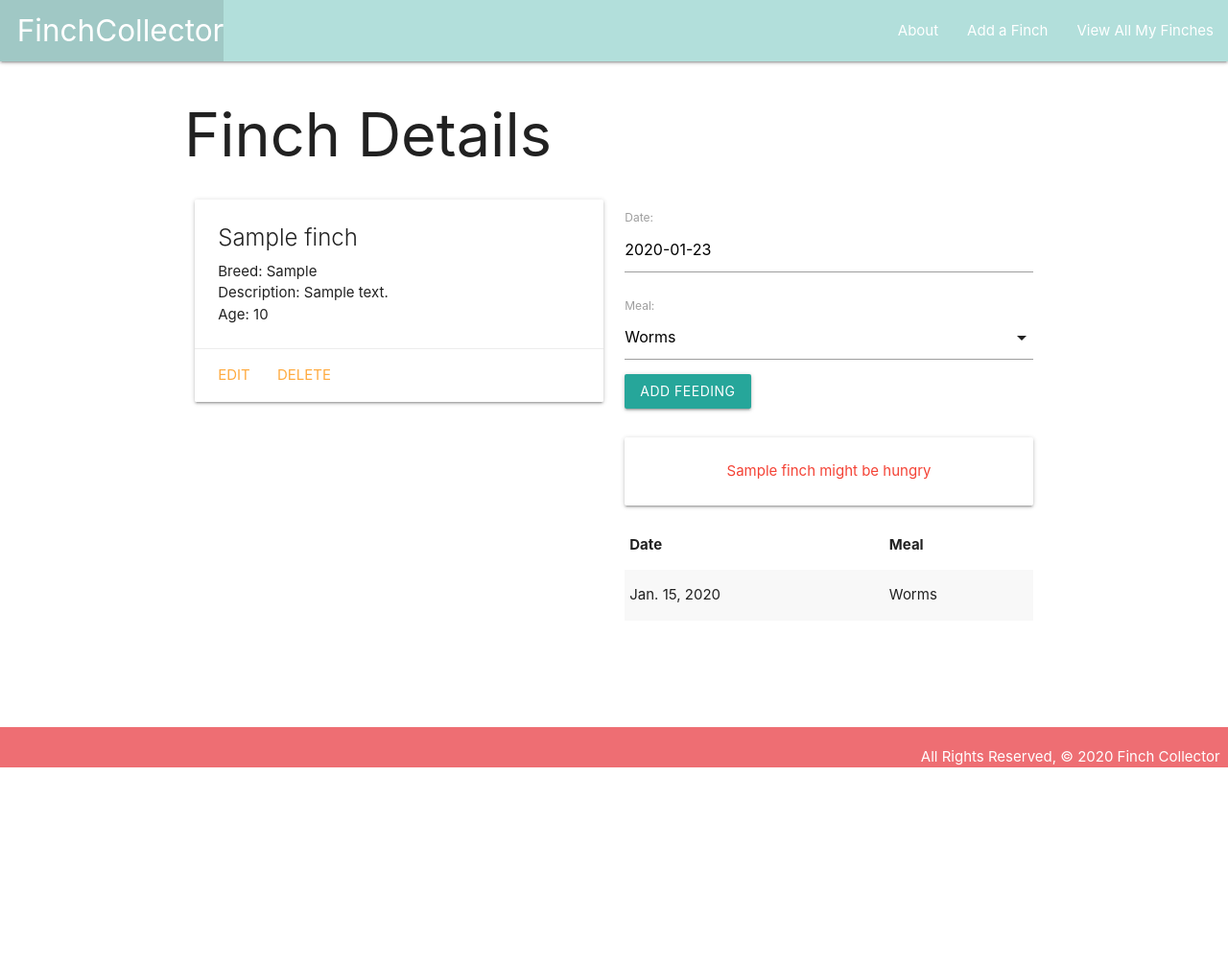
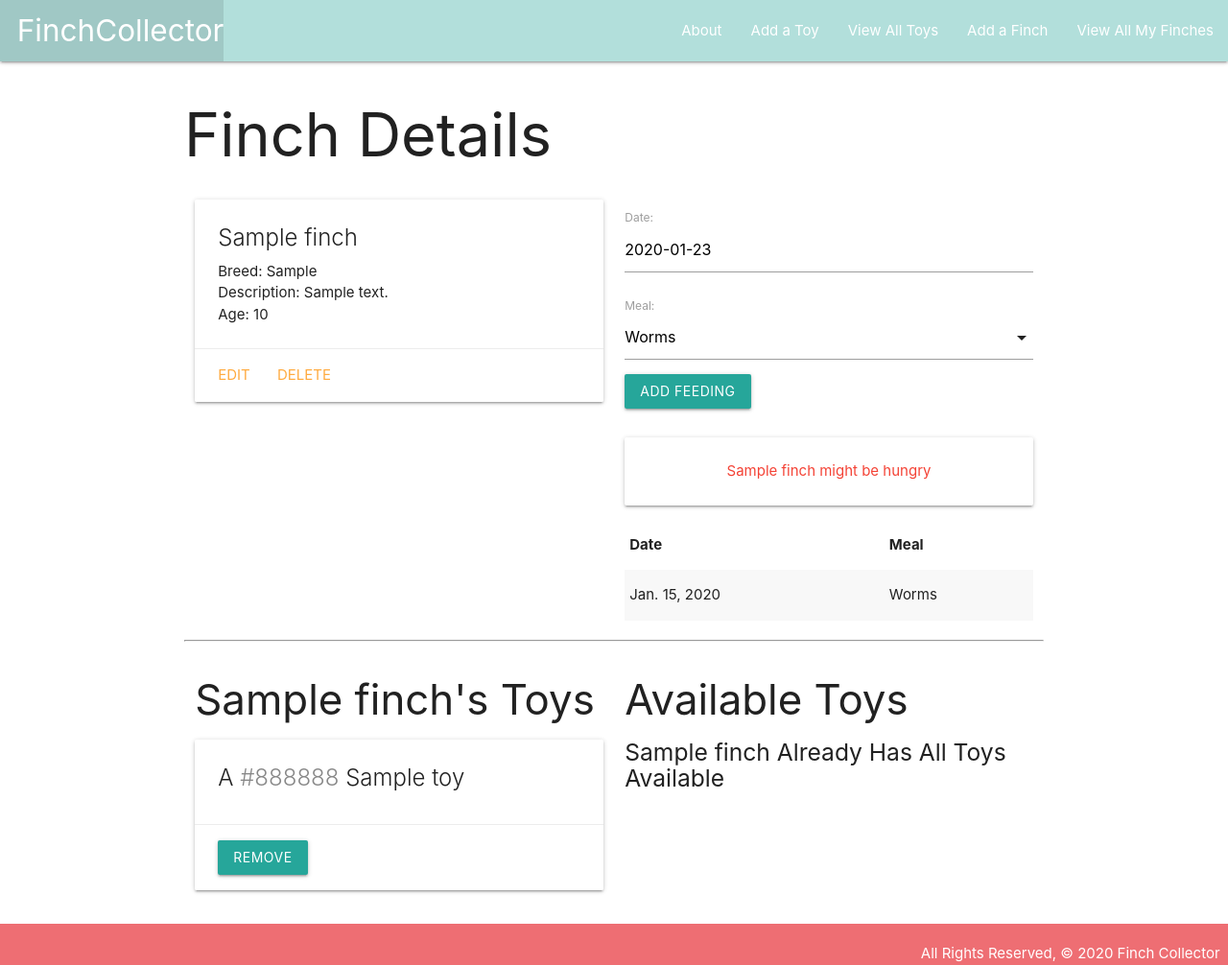
Before and after one commit to chenyanghmilu/Django-Lab, a Django app: page /finches/1/ in a window 1280 px wide. Shown: the whole page at 96% size. Before the commit the page ends 800 px from the top, so only its background shows below. Run offline with Django 3.2, Linux system fonts and the light colour scheme; tables that the repository leaves empty hold one stand-in row (values such as "Sample post").

Commit message:
many to many relation add toys

```diff
--- a/main_app/admin.py
+++ b/main_app/admin.py
@@ -1,7 +1,8 @@
 from django.contrib import admin
 # import your models here
-from .models import Finch, Feeding
+from .models import Finch, Feeding, Toy
 
 # Register your models here
 admin.site.register(Finch)
 admin.site.register(Feeding)
+admin.site.register(Toy)
--- a/main_app/models.py
+++ b/main_app/models.py
@@ -3,16 +3,29 @@ from django.urls import reverse
 from datetime import date
 
 MEALS = (
-    ('W', 'Worms'),
-    ('G', 'Grain'),
-    ('F', 'Forage')
+	('W', 'Worms'),
+	('G', 'Grain'),
+	('F', 'Forage')
 )
+
+
+class Toy(models.Model):
+    name = models.CharField(max_length=50)
+    color = models.CharField(max_length=20)
+
+    def __str__(self):
+        return self.name
+
+    def get_absolute_url(self):
+        return reverse('toys_detail', kwargs={'pk': self.id})
+
 
 class Finch(models.Model):
     name = models.CharField(max_length=100)
     breed = models.CharField(max_length=100)
     description = models.TextField(max_length=250)
     age = models.IntegerField()
+    toys = models.ManyToManyField(Toy)
 
     def __str__(self):
         return self.name
@@ -22,6 +35,7 @@ class Finch(models.Model):
 
     def fed_for_today(self):
         return self.feeding_set.filter(date=date.today()).count() >= len(MEALS)
+
 
 class Feeding(models.Model):
     date = models.DateField()
--- a/main_app/templates/base.html
+++ b/main_app/templates/base.html
@@ -20,6 +20,8 @@
                 </ul>
                 <ul class="right">
                     <li><a href="{% url 'about' %}">About</a></li>
+                    <li><a href="{% url 'toys_create' %}">Add a Toy</a></li>
+                    <li><a href="{% url 'toys_index' %}">View All Toys</a></li>
                     <li><a href="{% url 'finches_create' %}">Add a Finch</a></li>
                     <li><a href="{% url 'index' %}">View All My Finches</a></li>
                 </ul>
--- a/main_app/templates/finches/detail.html
+++ b/main_app/templates/finches/detail.html
@@ -1,5 +1,4 @@
-{% extends 'base.html' %}
-{% block content %}
+{% extends 'base.html' %} {% block content %}
 
 <h1>Finch Details</h1>
 
@@ -24,19 +23,20 @@
     </div>
     <div class="col s6">
         <form action="{% url 'add_feeding' finch.id %}" method="post">
-            {% csrf_token %}
-            {{ feeding_form.as_p }}
+            {% csrf_token %} {{ feeding_form.as_p }}
             <input type="submit" class="btn" value="Add Feeding">
         </form>
-        <br>
-        {% if finch.fed_for_today %}
-            <div class="card-panel teal-text center-align">{{finch.name}} has been fed all meals for today</>
-        {% else %}
+        <br> {% if finch.fed_for_today %}
+        <div class="card-panel teal-text center-align">{{finch.name}} has been fed all meals for today
+            </> {% else %}
             <div class="card-panel red-text center-align">{{finch.name}} might be hungry</div>
             {% endif %}
             <table class="striped">
                 <thead>
-                <tr><th>Date</th><th>Meal</th></tr>
+                    <tr>
+                        <th>Date</th>
+                        <th>Meal</th>
+                    </tr>
                 </thead>
                 <tbody>
                     {% for feeding in finch.feeding_set.all %}
@@ -49,6 +49,52 @@
             </table>
         </div>
     </div>
+
+    <hr>
+    <div class="row">
+        <div class="col s6">
+            <h3>{{ finch.name }}'s Toys</h3>
+            {% if finch.toys.count %} {% for toy in finch.toys.all %}
+            <div class="card">
+                <div class="card-content">
+                    <span class="card-title">
+			A <span style="color: {{ toy.color }}">{{ toy.color }}</span> {{ toy.name }}
+                    </span>
+                </div>
+                <div class="card-action">
+                    <form action="{% url 'unassoc_toy' finch.id toy.id %}" method="post">
+                        {% csrf_token %}
+                        <button type="submit" class="btn">Remove</button>
+                    </form>
+                </div>
+            </div>
+            {% endfor %} {% else %}
+            <h5>No Toys :(</h5>
+            {% endif %}
+        </div>
+        <!-- Available toys will come after this line -->
+        <div class="col s6">
+            <h3>Available Toys</h3>
+            {% if toys.count %} {% for toy in toys.all %}
+            <div class="card">
+                <div class="card-content">
+                    <span class="card-title">
+			A <span style="color: {{ toy.color }}">{{ toy.color }}</span> {{ toy.name }}
+                    </span>
+                </div>
+                <div class="card-action">
+                    <form action="{% url 'assoc_toy' finch.id toy.id %}" method="post">
+                        {% csrf_token %}
+                        <button type="submit" class="btn">Add</button>
+                    </form>
+                </div>
+            </div>
+            {% endfor %} {% else %}
+            <h5>{{finch.name}} Already Has All Toys Available</h5>
+            {% endif %}
+        </div>
+    </div>
+
     <script>
         var dateEl = document.getElementById('id_date');
         M.Datepicker.init(dateEl, {
--- a/main_app/urls.py
+++ b/main_app/urls.py
@@ -10,4 +10,11 @@ urlpatterns = [
     path('finches/<int:pk>/update/', views.FinchUpdate.as_view(), name='finches_update'),
     path('finches/<int:pk>/delete/', views.FinchDelete.as_view(), name='finches_delete'),
     path('finches/<int:finch_id>/add_feeding/', views.add_feeding, name='add_feeding'),
+    path('finches/<int:finch_id>/assoc_toy/<int:toy_id>/', views.assoc_toy, name='assoc_toy'),
+    path('finches/<int:finch_id>/unassoc_toy/<int:toy_id>/', views.unassoc_toy, name='unassoc_toy'),
+    path('toys/', views.ToyList.as_view(), name='toys_index'),
+    path('toys/<int:pk>/', views.ToyDetail.as_view(), name='toys_detail'),
+    path('toys/create/', views.ToyCreate.as_view(), name='toys_create'),
+    path('toys/<int:pk>/update/', views.ToyUpdate.as_view(), name='toys_update'),
+    path('toys/<int:pk>/delete/', views.ToyDelete.as_view(), name='toys_delete'),
 ]
--- a/main_app/views.py
+++ b/main_app/views.py
@@ -1,6 +1,7 @@
 from django.shortcuts import render, redirect
 from django.views.generic.edit import CreateView, UpdateView, DeleteView
-from .models import Finch
+from django.views.generic import ListView, DetailView
+from .models import Finch, Toy
 from .forms import FeedingForm
 
 class FinchCreate(CreateView):
@@ -23,13 +24,16 @@ def about(request):
 
 def finches_index(request):
     finches = Finch.objects.all()
-    return render(request, 'finches/index.html', { 'finches': finches })
+    return render(request, 'finches/index.html', {'finches': finches})
 
 def finches_detail(request, finch_id):
     finch = Finch.objects.get(id=finch_id)
+    toys_finch_doesnt_have = Toy.objects.exclude(
+        id__in=finch.toys.all().values_list('id'))
     feeding_form = FeedingForm()
     return render(request, 'finches/detail.html', {
-        'finch': finch, 'feeding_form': feeding_form
+        'finch': finch, 'feeding_form': feeding_form,
+        'toys': toys_finch_doesnt_have
     })
 
 def add_feeding(request, finch_id):
@@ -43,3 +47,29 @@ def add_feeding(request, finch_id):
         new_feeding.finch_id = finch_id
         new_feeding.save()
     return redirect('detail', finch_id=finch_id)
+
+def assoc_toy(request, finch_id, toy_id):
+    Finch.objects.get(id=finch_id).toys.add(toy_id)
+    return redirect('detail', finch_id=finch_id)
+
+def unassoc_toy(request, finch_id, toy_id):
+    Finch.objects.get(id=finch_id).toys.remove(toy_id)
+    return redirect('detail', finch_id=finch_id)
+
+class ToyList(ListView):
+    model = Toy
+
+class ToyDetail(DetailView):
+    model = Toy
+
+class ToyCreate(CreateView):
+    model = Toy
+    fields = '__all__'
+
+class ToyUpdate(UpdateView):
+    model = Toy
+    fields = ['name', 'color']
+
+class ToyDelete(DeleteView):
+    model = Toy
+    success_url = '/toys/'
```
Also changed, not shown: main_app/templates/main_app/toy_confirm_delete.html (added, +14 -0 lines), main_app/templates/main_app/toy_detail.html (added, +19 -0 lines), main_app/templates/main_app/toy_form.html (added, +16 -0 lines), main_app/templates/main_app/toy_list.html (added, +14 -0 lines), main_app/migrations/0003_auto_20200122_1604.py (added), main_app/migrations/0004_finch_toys.py (added). Lines whose indentation alone changed are shown as unchanged.
